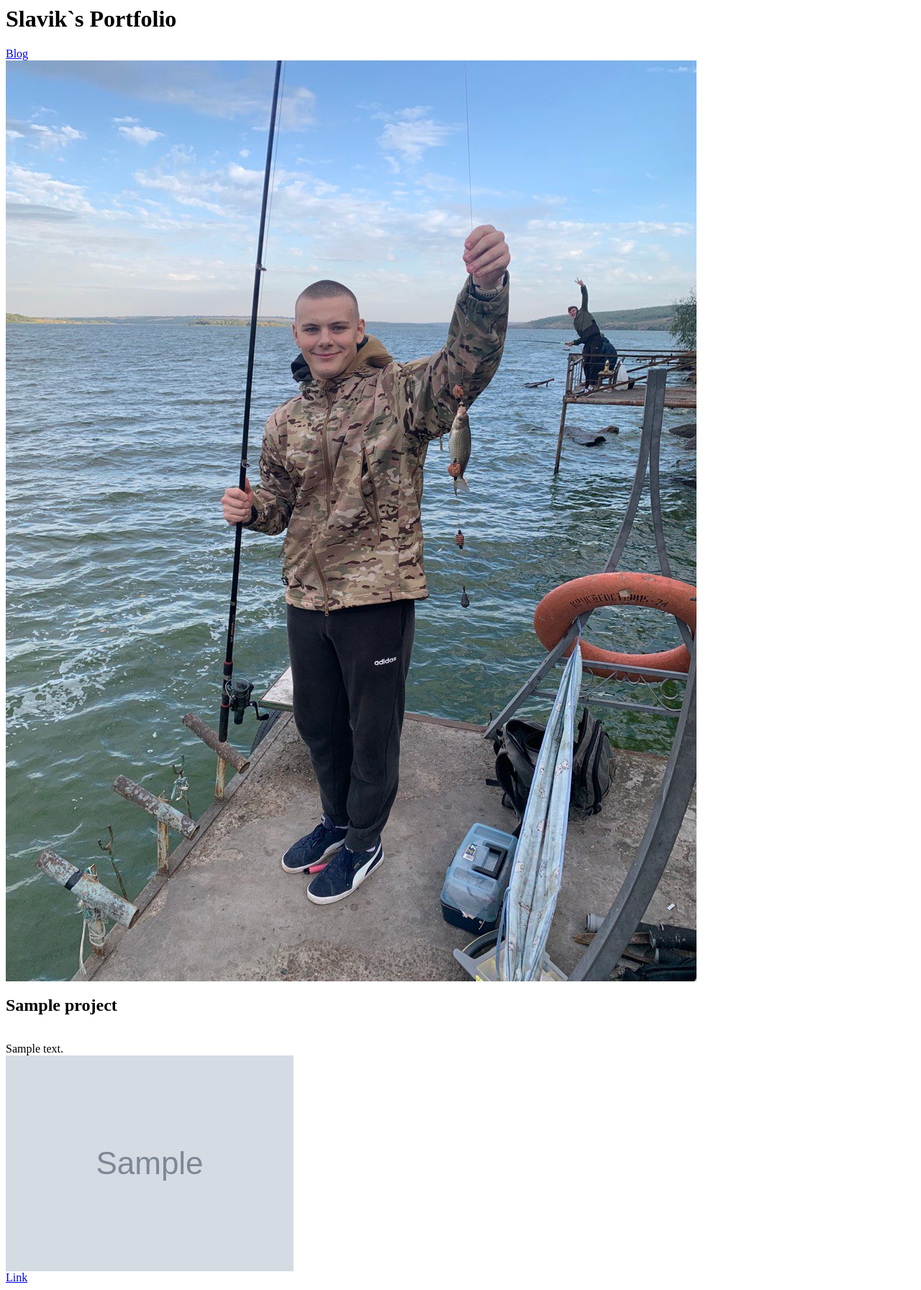
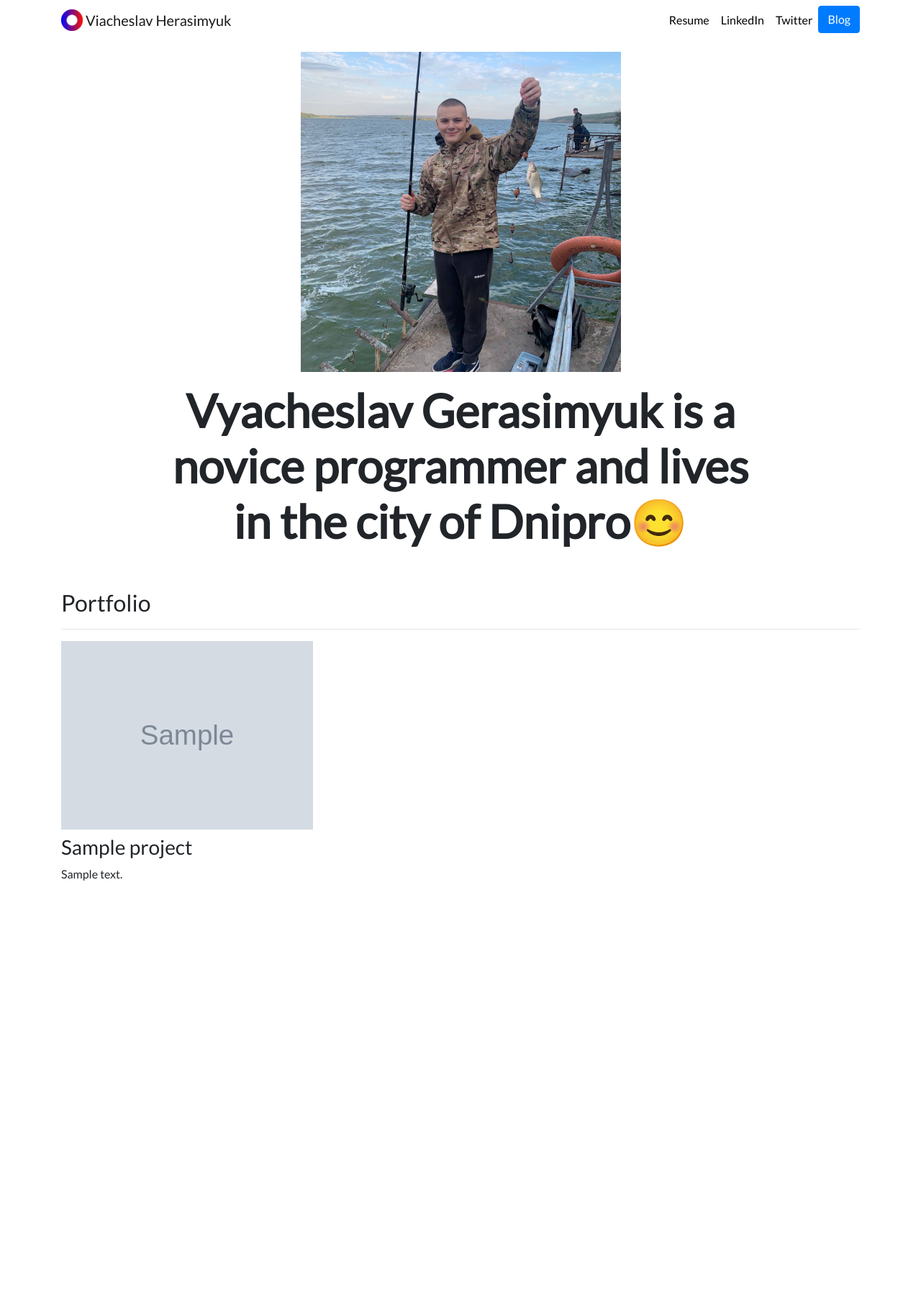
Before and after one commit to CrossCriss/django-portfolio, a Django app: template portfolio/templates/portfolio/home.html in a window 1280 px wide. Shown: the whole page at 72% size. After the commit the page ends 1224 px from the top, so only its background shows below. Run offline with Django 4.2, Linux system fonts and the light colour scheme; the template is opened without the code that fills it: most values are stand-ins (such as "Sample title", 1, 10 or a date in 2020); grey boxes marked "Sample" are stand-in pictures; some libraries are stand-ins or nearby versions.

Commit message:
New style

```diff
--- /dev/null
+++ b/portfolio/static/portfolio/custom.css
@@ -0,0 +1,24 @@
+.navbar-nav .nav-link {
+    color: rgba(0,0,0,1) !important;
+}
+
+.navbar-nav .nav-link:hover {
+    color: rgba(0,0,0,.5) !important;
+}
+
+body {
+    font-family: 'Lato', sans-serif;
+}
+
+#blogtitle {
+    font-size: 6rem;
+}
+
+@media (min-width: 992px) {
+    #hometext {
+        font-size: 4rem;
+    }
+    #blogdetailtitle {
+        font-size: 5rem;
+    }
+}
--- /dev/null
+++ b/portfolio/templates/portfolio/base.html
@@ -0,0 +1,62 @@
+{% load static %}
+<!doctype html>
+<html lang="en">
+
+<head>
+  <!-- Required meta tags -->
+  <meta charset="utf-8">
+  <meta name="viewport" content="width=device-width, initial-scale=1, shrink-to-fit=no">
+
+  <!-- Bootstrap CSS -->
+  <link rel="stylesheet" href="https://stackpath.bootstrapcdn.com/bootstrap/4.4.1/css/bootstrap.min.css" integrity="sha384-Vkoo8x4CGsO3+Hhxv8T/Q5PaXtkKtu6ug5TOeNV6gBiFeWPGFN9MuhOf23Q9Ifjh" crossorigin="anonymous">
+
+  <link rel="stylesheet" href="{% static "portfolio/custom.css" %}">
+
+  <link href="https://fonts.googleapis.com/css?family=Lato&display=swap" rel="stylesheet">
+
+  <link rel="icon" type="image/png" href="{% static "portfolio/Logo.png" %}">
+
+  <title>Viacheslav Herasimyuk</title>
+</head>
+
+<body>
+
+  <nav id="topNav" class="navbar navbar-expand-md navbar-light">
+    <div class="container">
+      <a class="navbar-brand" href="{% url 'home' %}">
+        <img src="{% static "portfolio/Logo.png" %}" width="30" height="30" class="d-inline-block align-top" alt="Nick's Logo">
+        <span>Viacheslav Herasimyuk</span>
+      </a>
+      <button class="navbar-toggler" type="button" data-toggle="collapse" data-target="#navbarNav" aria-controls="navbarNav" aria-expanded="false" aria-label="Toggle navigation">
+        <span class="navbar-toggler-icon"></span>
+      </button>
+      <div class="collapse navbar-collapse text-center" id="navbarNav">
+        <ul class="navbar-nav ml-auto">
+          <li class="nav-item">
+            <a class="nav-link" href="{% static "portfolio/resume.pdf" %}">Resume</a>
+          </li>
+          <li class="nav-item">
+            <a class="nav-link" href="https://www.linkedin.com/in/viacheslav-herasimyuk/" target="_blank">LinkedIn</a>
+          </li>
+          <li class="nav-item">
+            <a class="nav-link" href="https://twitter.com/DniproBoy" target="_blank">Twitter</a>
+          </li>
+          <li>
+            <a role="button" href="{% url 'blog:all_blogs' %}" class="btn btn-primary">Blog</a>
+          </li>
+        </ul>
+      </div>
+    </div>
+  </nav>
+  <div class="container">
+    {% block content %}{% endblock %}
+  </div>
+
+  <!-- Optional JavaScript -->
+  <!-- jQuery first, then Popper.js, then Bootstrap JS -->
+  <script src="https://code.jquery.com/jquery-3.4.1.slim.min.js" integrity="sha384-J6qa4849blE2+poT4WnyKhv5vZF5SrPo0iEjwBvKU7imGFAV0wwj1yYfoRSJoZ+n" crossorigin="anonymous"></script>
+  <script src="https://cdn.jsdelivr.net/npm/popper.js@1.16.0/dist/umd/popper.min.js" integrity="sha384-Q6E9RHvbIyZFJoft+2mJbHaEWldlvI9IOYy5n3zV9zzTtmI3UksdQRVvoxMfooAo" crossorigin="anonymous"></script>
+  <script src="https://stackpath.bootstrapcdn.com/bootstrap/4.4.1/js/bootstrap.min.js" integrity="sha384-wfSDF2E50Y2D1uUdj0O3uMBJnjuUD4Ih7YwaYd1iqfktj0Uod8GCExl3Og8ifwB6" crossorigin="anonymous"></script>
+</body>
+
+</html>
--- a/portfolio/templates/portfolio/home.html
+++ b/portfolio/templates/portfolio/home.html
@@ -1,23 +1,40 @@
-<h1>Slavik`s Portfolio</h1>
+{% extends "portfolio/base.html" %}
 
 {% load static %}
 
-<a href="{% url 'blog:all_blogs' %}">Blog</a>
-<br>
+{% block content %}
 
-<img src="{% static 'portfolio/photo.jpg' %}">
-<br>
+<div class="row justify-content-center my-3">
+  <div class="col-5">
+    <img src="{% static 'portfolio/my_photo.jpg' %}" class="img-fluid">
+  </div>
+</div>
 
-{% for project in projects %}
+<div class="row justify-content-center mb-3">
+  <div class="col-md-9 text-center">
+    <h1 id="hometext" class="font-weight-bold">Vyacheslav Gerasimyuk is a novice programmer and lives in the city of Dnipro😊</h1>
+  </div>
+</div>
 
-<h2>{{ project.title }}</h2>
-<br>
-{{ project.description }}
-<br>
-<img src="{{ project.image.url }}" alt="">
-{% if project.url %}
-<br>
-<a href="{{ project.url }}">Link</a>
-{% endif %}
+<h2 class="mt-5">Portfolio</h2>
+<hr>
+<div class="row">
+  {% for project in projects %}
+  <div class="col-lg-4 col-md-6">
 
-{% endfor %}
+    {% if project.url %}
+    <a href="{{ project.url }}">
+      <img src="{{ project.image.url }}" class="img-fluid mb-2">
+    </a>
+    {% else %}
+
+    <img src="{{ project.image.url }}" class="img-fluid mb-2">
+    {% endif %}
+    <h3>{{ project.title }}</h3>
+    <p>{{ project.description }}</p>
+
+  </div>
+  {% endfor %}
+</div>
+
+{% endblock %}
```
Also changed, not shown: blog/templates/blog/all_blogs.html (+19 -7 lines), blog/templates/blog/detail.html (+11 -3 lines), db.sqlite3, media/portfolio/images/certificate1_page-0001.jpg (added), media/portfolio/images/certificate2_page-0001.jpg (added), portfolio/static/portfolio/Logo.png (added), portfolio/static/portfolio/my_photo.jpg (added), portfolio/static/portfolio/photo.jpg (deleted), 2 other files.
